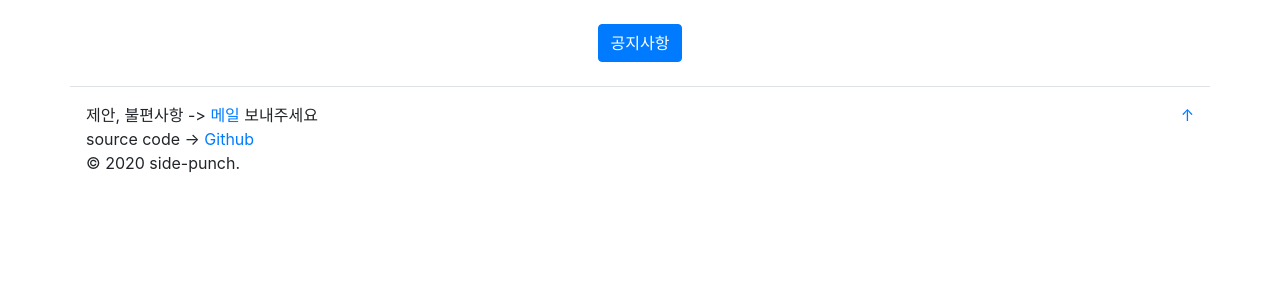
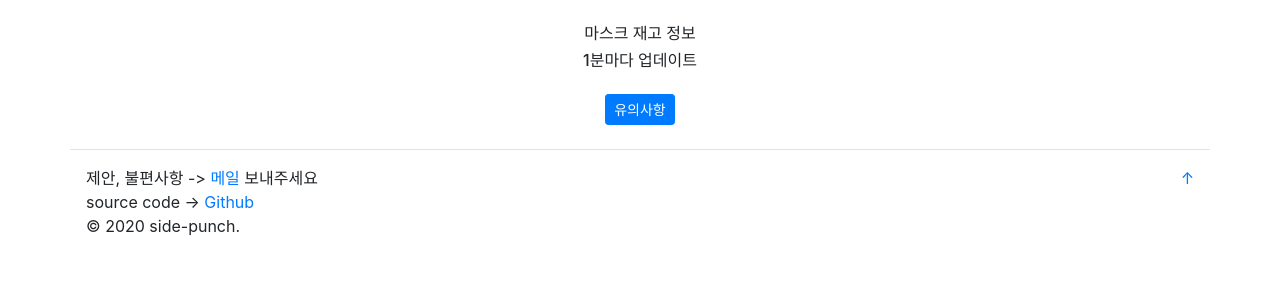
Before and after one commit to kim-sardine/masksk, a Django app: page / in a window 1280 px wide. Shown: the part 56-356 px from the top of the page. Run offline with Django 3.2, Linux system fonts and the light colour scheme; data that the repository does not hold is empty; some libraries are stand-ins or nearby versions.

Commit message:
Update main text

```diff
--- a/mask/stores/crawler.py
+++ b/mask/stores/crawler.py
@@ -4,7 +4,7 @@ import requests
 HEADER = {'User-Agent': 'Mozilla/5.0'}
 
 def _get_soup(url):
-    response = requests.get(url, headers=HEADER, timeout=3)
+    response = requests.get(url, headers=HEADER, timeout=5)
     return BeautifulSoup(response.text, "html.parser")
 
 def naver_smart_store_1(soup):
--- a/mask/stores/models.py
+++ b/mask/stores/models.py
@@ -51,8 +51,8 @@ class Store(TimeStampedModel):
     @property
     def now_in_stock_display(self):
         if self.now_in_stock:
-            return '구매 가능'
-        return '구매 불가'
+            return '재고 있음'
+        return '재고 없음'
 
     @property
     def mask_type_badge_class(self):
--- a/mask/templates/stores/main.html
+++ b/mask/templates/stores/main.html
@@ -3,8 +3,13 @@
 {% block content %}
 
 <div class="mt-4 text-center">
-    <button type="button" class="btn btn-primary" data-toggle="modal" data-target="#mask_model">
-        공지사항
+    <h6>마스크 재고 정보</h6>
+    <h6>1분마다 업데이트</h6>
+</div>
+
+<div class="mt-4 text-center">
+    <button type="button" class="btn btn-primary btn-sm" data-toggle="modal" data-target="#mask_model">
+        유의사항
     </button>
 </div>
 
@@ -21,23 +26,20 @@
     <div class="modal-dialog modal-dialog-centered" role="document">
         <div class="modal-content">
             <div class="modal-header">
-                <h5 class="modal-title" id="mask_model_title">공지사항</h5>
+                <h5 class="modal-title" id="mask_model_title">유의사항</h5>
                 <button type="button" class="close" data-dismiss="modal" aria-label="Close">
                     <span aria-hidden="true">&times;</span>
                 </button>
             </div>
             <div class="modal-body">
                 <p>
-                    마스크 구매 가능 여부를 1분마다 크롤링하여 업데이트하는 사이트입니다.
-                </p>
-                <p>
                     상품명, 가격, 사이즈, 마스크 종류와 같은 정보는 손으로 직접 입력하기 때문에 실제 정보와 다를 수 있습니다.
                 </p>
                 <p>
-                    상품은 1. 저렴한 것, 2. 후기가 좋은 것 위주로 확인하고 있습니다.
+                    상품은 <1. 가성비, 2. 후기> 위주로 확인하고 있습니다.
                 </p>
                 <p>
-                    정보가 틀렸거나, 좋은 상품을 소개하고 싶으시다면 <a href="mailto:kim.sardine@gmail.com">kim.sardine@gmail.com</a> <- 이메일 보내주세요
+                    정보가 틀렸거나, 좋은 상품을 알고 계시다면 <a href="mailto:kim.sardine@gmail.com">kim.sardine@gmail.com</a> <- 이메일 보내주세요
                 </p>
             </div>
         </div>
```
